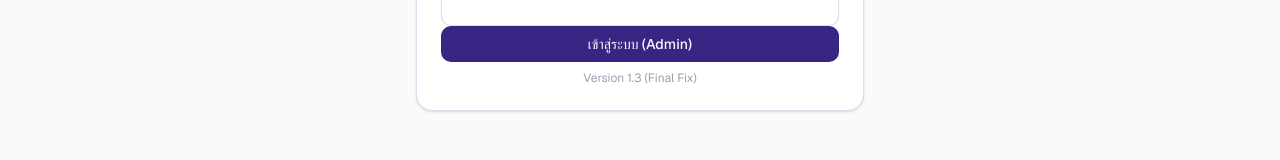
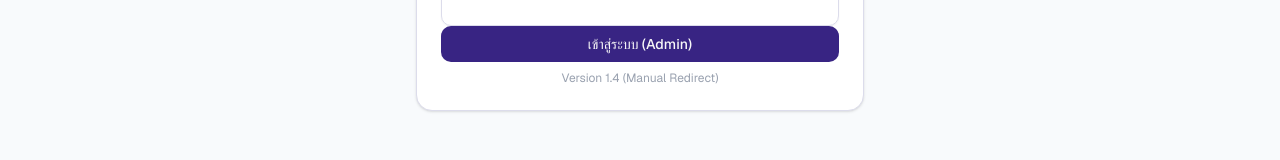
Before and after one commit to yutthachai69/homcoming, a Next.js app: page /management/auth/login in a window 1280 px wide. Shown: the part 557-717 px from the top of the page. Built offline with nearby package versions, Linux system fonts and the light colour scheme; no server answers; the database is empty.

Commit message:
Fix login redirect loop (v1.4)

```diff
--- a/app/management/auth/login/page.tsx
+++ b/app/management/auth/login/page.tsx
@@ -81,7 +81,7 @@
                         <Button type="submit" className="w-full" disabled={loading}>
                             {loading ? "กำลังเข้าสู่ระบบ..." : "เข้าสู่ระบบ (Admin)"}
                         </Button>
-                        <p className="text-xs text-gray-400 text-center">Version 1.3 (Final Fix)</p>
+                        <p className="text-xs text-gray-400 text-center">Version 1.4 (Manual Redirect)</p>
                     </CardFooter>
                 </form>
             </Card>
```
